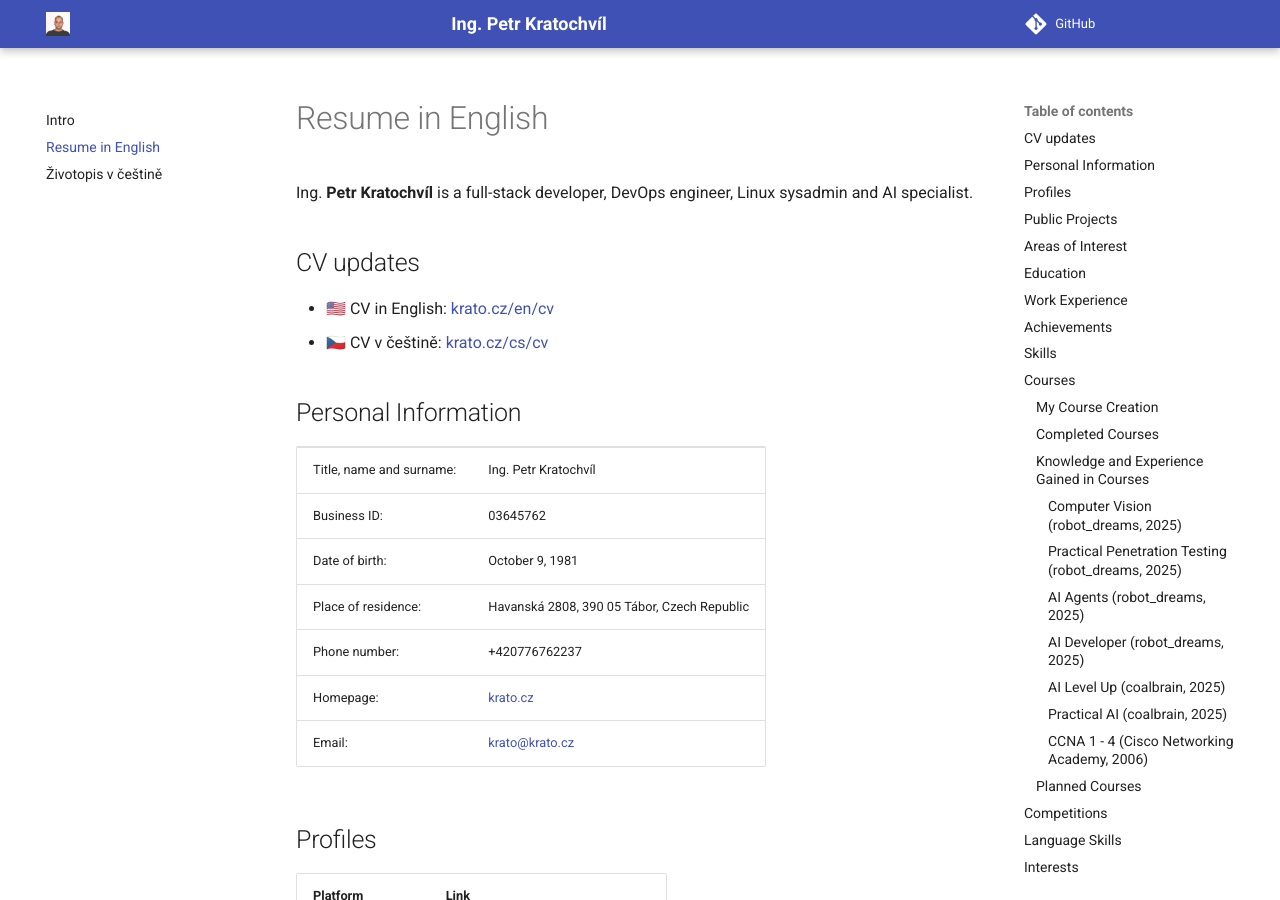
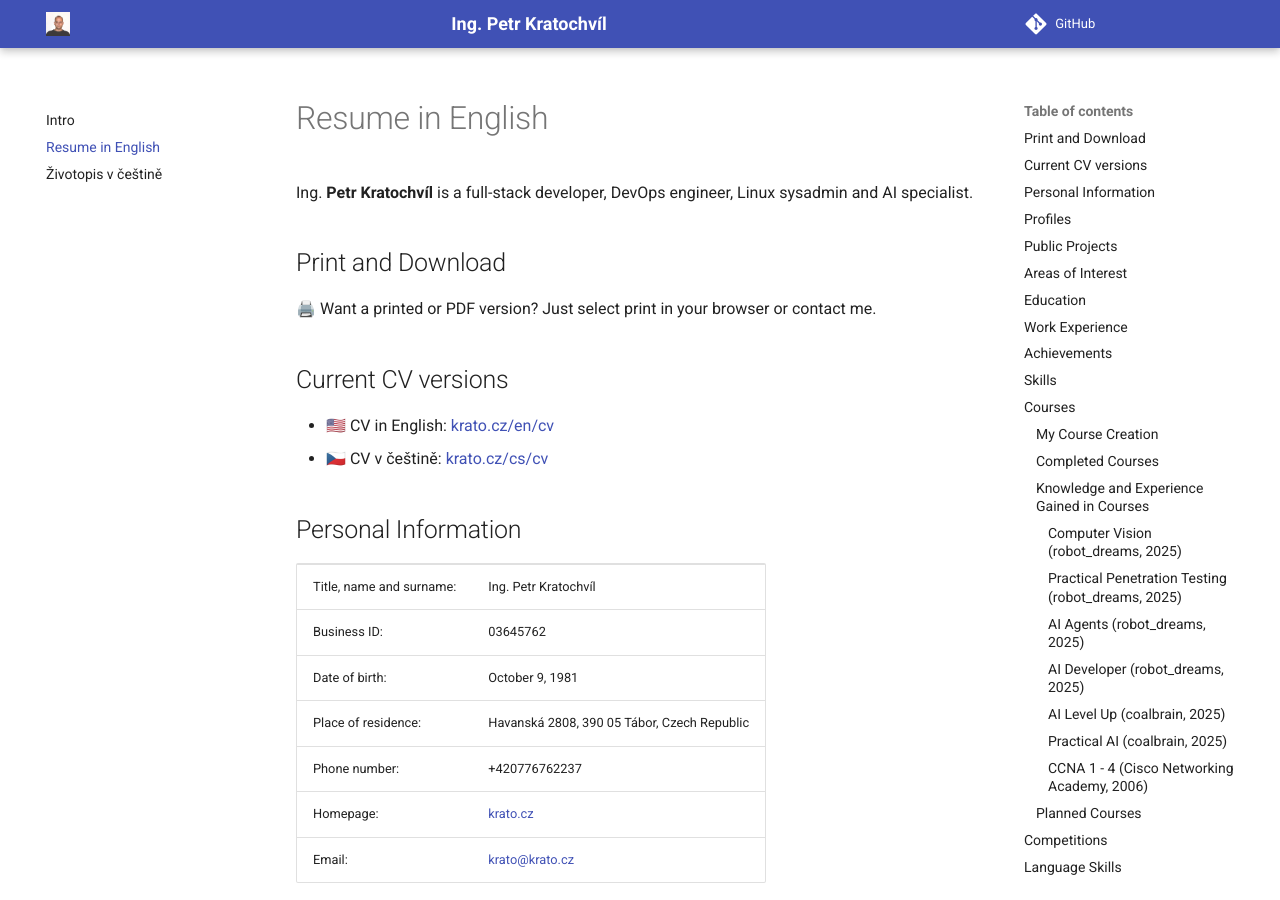
Before and after one commit to kratocz/kratocz, an MkDocs documentation site: the page built from docs/en/cv.md, in a window 1280 px wide and 900 px high. Built offline with MkDocs 1.6.1 and Material for MkDocs 9.7.7, drawn with Linux system fonts in a browser that asks for light colours.

Commit message:
improve: restructure CV header with dedicated print/download section
- move print/PDF information to dedicated "Print and Download" section
- rename "CV updates" to "Current CV versions" for clarity
- add printer emoji for visual clarity
- maintain professional structure while improving user guidance
- synchronize changes across both Czech and English versions

🤖 Generated with [Claude Code](https://claude.ai/code)

Co-Authored-By: Claude <noreply@anthropic.com>

```diff
--- a/docs/en/cv.md
+++ b/docs/en/cv.md
@@ -2,7 +2,11 @@
 
 Ing. **Petr Kratochvíl** is a full-stack developer, DevOps engineer, Linux sysadmin and AI specialist.
 
-## CV updates
+## Print and Download
+
+🖨️ Want a printed or PDF version? Just select print in your browser or contact me.
+
+## Current CV versions
 
 * 🇺🇸 CV in English: [krato.cz/en/cv](https://krato.cz/en/cv)
 * 🇨🇿 CV v češtině: [krato.cz/cs/cv](https://krato.cz/cs/cv)
```
Also changed, not shown: docs/cs/cv.md (+5 -1 lines).
